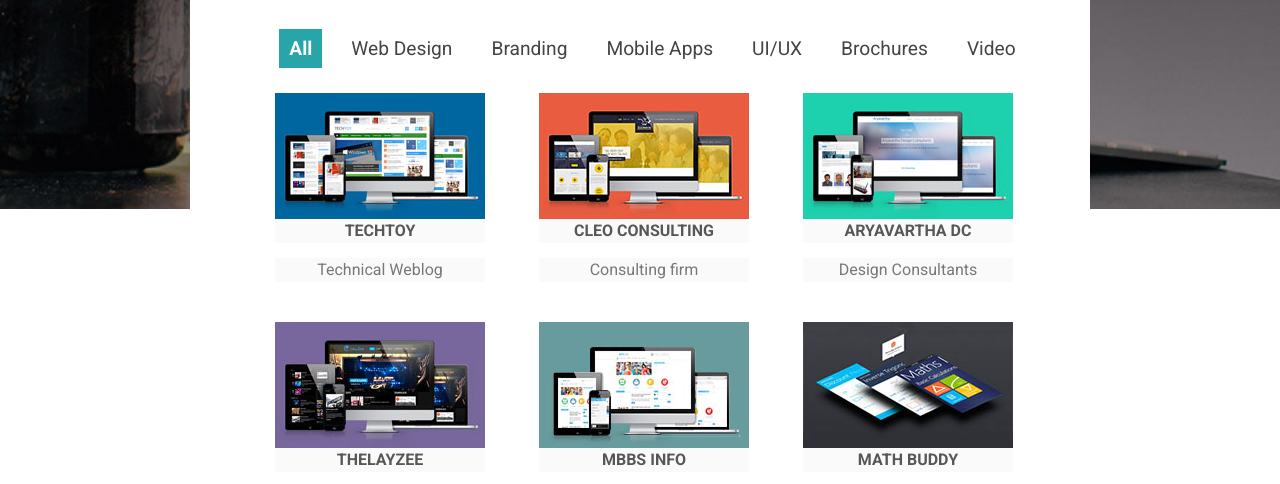
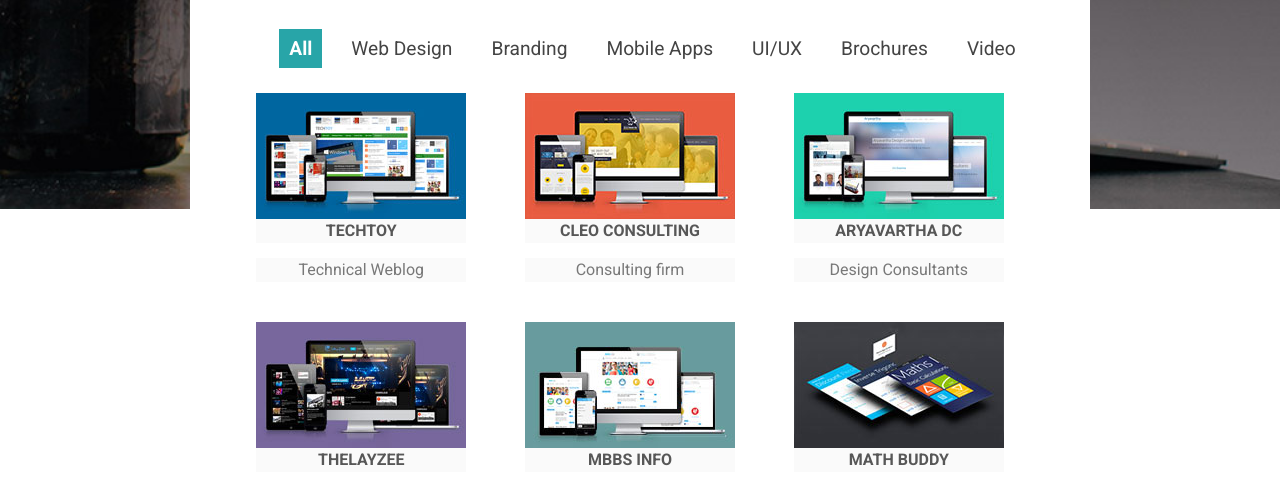
Before and after one commit to neu10/cretechs, a plain HTML site: page portfolio.html in a window 1280 px wide. Shown: the part 291-775 px from the top of the page. Drawn offline with Linux system fonts and the light colour scheme.

Commit message:
updated portfolio page

```diff
--- a/portfolio.html
+++ b/portfolio.html
@@ -68,7 +68,14 @@
             color: #ffffff;
         }
 
-
+        #portfolio {
+            display: block;
+            width: 100%;
+            padding: 0 12px;
+            margin-bottom: 35px;
+            text-align: center;
+            min-height: 200px;
+        }
         #portfolio .mix {
             display: none;
             width:30%;
```
